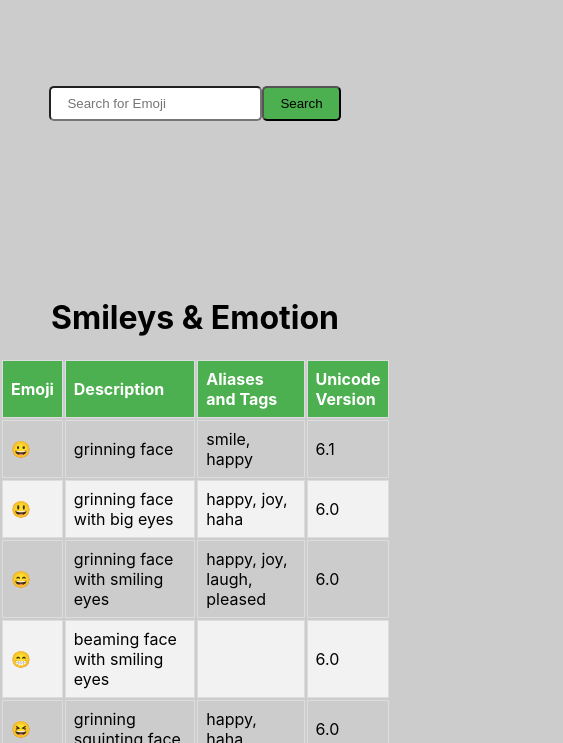
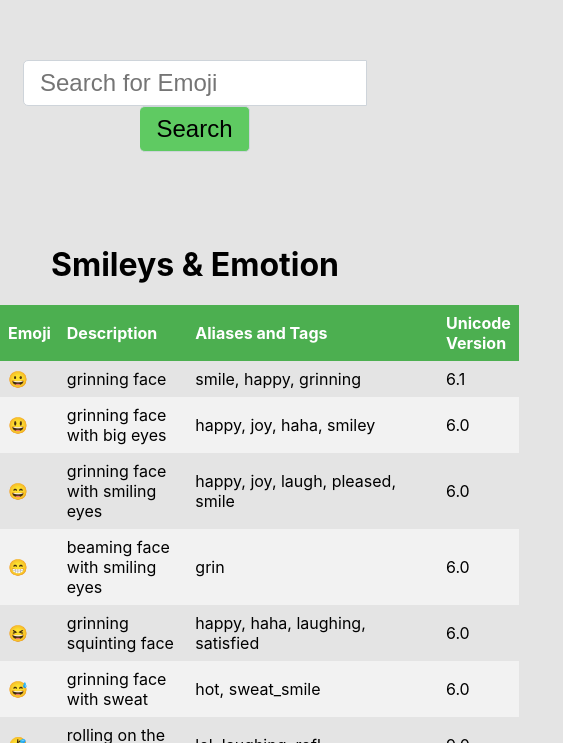
Before and after one commit to Zeyu-Li/emoji-finder, a React (Create React App) app: page / in a window 390 px wide. Shown: the part 101-844 px from the top of the page, 563 px wide, since content can reach past the window. Built offline with nearby package versions, Linux system fonts and the light colour scheme.

Commit message:
finished emoji finding website

```diff
--- a/public/index.html
+++ b/public/index.html
@@ -15,6 +15,5 @@
   <body>
     <noscript>You need to enable JavaScript to run this app.</noscript>
     <div id="root"></div>
-
   </body>
 </html>
--- a/src/App.js
+++ b/src/App.js
@@ -1,16 +1,108 @@
-import React from 'react';
+import React, {Component, useState} from 'react';
 import Table from './Table';
 import Search from './Search';
 
-function App() {
+class App extends Component {
 
+    state = {
+        data: {},
+        emojis: {},
+        rendered_emojis: {},
+        // category: "",
+        // pages: 1,
+        searchStr: '',
+        loaded: false,
+        reload: false
+    }
 
-    return (
-        <div className="main_content">
-            <Search />
-            <Table />
-        </div>
-    )
+    // constructor(props) {
+    //     super(props);
+    //     this.state = {searchStr: ''}
+    //     this.searchInput = this.searchInput.bind(this);
+    // }
+
+    componentDidMount() {
+        // mounts json
+        this.setState({loaded: false})
+        fetch('json/emoji.json')
+        .then(data => data.json())
+        .then(data => this.setState({data}))
+        .then(_ => this.init())
+        .then(data => this.setState({data, loaded: true}))
+    }
+
+    init() {
+        // once we get the json, this is called
+
+        // set the first category
+        let category_ = this.state.data[0].category
+        let categories = {}
+
+        let tmp = []
+
+        // for each emoji, set row
+        for (let emoji of this.state.data) {
+
+            // set emoji data
+            let single_emoji = {
+                text: emoji.emoji,
+                description: emoji.description,
+                category: emoji.category,
+                aliases: emoji.aliases,
+                tags: emoji.tags,
+                unicode_version: emoji.unicode_version
+            }
+            // assuming emojis are in order of categories
+            if (category_ != emoji.category) {
+                categories[category_] = tmp
+                category_ = emoji.category
+                tmp = []
+            }
+            // push single emoji into emojis state
+            tmp.push(single_emoji)
+        }
+
+    this.setState({emojis: categories})
+    this.setState({rendered_emojis: categories})
+
+    // debug
+    // console.log(this.state.emojis)
+
+    }
+
+    // TODO: move to search
+    searchInput = (event) => {
+        let search_str = event.target.value.toLowerCase()
+        // console.log(search_str)
+        // filters through all the emoji names
+        // console.log(this.state.emojis)
+        let categories = {}
+
+        Object.entries(this.state.emojis).map(item => {
+            categories[item[0]] = item[1].filter(emoji => {
+                return (emoji.description.includes(search_str) || emoji.aliases.includes(search_str) || emoji.tags.join().includes(search_str))
+            })
+        })
+        // console.log(categories)
+        this.setState({rendered_emojis: categories,searchStr: search_str, loaded: !this.state.loaded})
+        // console.log(this.state.rendered_emojis, this.state.loaded)
+    }
+
+    render() {
+        return (
+            <div className="main_content">
+                {/* searching */}
+            <div className="search">
+                <input id="searchInput" type="text" placeholder="Search for Emoji" size="20" onChange={this.searchInput} title="Search Emoji"></input>
+                <button className="btn" type="submit">Search</button>
+            </div>
+
+                {/* <Search /> */}
+                {this.state.loaded ? <Table data={this.state.rendered_emojis}/>: <p className="none">...</p>}
+                {this.state.loaded ? <p className="none">...</p> :<Table data={this.state.rendered_emojis}/>}
+            </div>
+        )
+    }
 }
 
 export default App;
--- a/src/Search.js
+++ b/src/Search.js
@@ -1,17 +1,23 @@
-import React, { Component } from 'react'
+import React, { Component, useState } from 'react'
 // Search class
 
 class Search extends Component {
 
+
     searchInput(event) {
-        console.log(event)
+        // debug
+        console.log(event.target.value)
+    }
+
+    search() {
+        return
     }
 
     render() {
         return (
             <div className="search">
-                <input id="searchInput" type="text" placeholder="Search for Emoji" size="20" onChange={this.searchInput}></input>
-                <button class="btn" type="submit">Search</button>
+                <input id="searchInput" type="text" placeholder="Search for Emoji" size="20" onChange={this.searchInput} title="Search Emoji"></input>
+                <button className="btn" type="submit">Search</button>
             </div>
         )
     }
--- a/src/Table.js
+++ b/src/Table.js
@@ -3,56 +3,31 @@ import React, { Component } from 'react'
 
 class Table extends Component {
     // a table
-
     state = {
-        data: [],
-        emojis: [],
-        category: "",
-        pages: 1,
-        loaded: false,
-        reload: false
+        emojis: this.props.data
     }
 
-    componentDidMount() {
-        // mounts json
-        this.setState({loaded: true})
-        fetch('json/emoji.json')
-        .then(data => data.json())
-        .then(data => this.setState({data}))
-        .then(_ => this.init())
-        .then(data => this.setState({data, loaded: false}))
-    }
+    copy(text) {
+        // copies to clipboard
+        // debug
+        let emoji = text.currentTarget.dataset.id
+        let textField = document.createElement('textarea')
+        textField.innerText = emoji
+        document.body.appendChild(textField)
+        textField.select()
+        document.execCommand('copy')
+        textField.remove()
 
-    init() {
-        // once we get the json, this is called
 
-        // set the first category
-        this.setState({
-            category: this.state.data[0].category
-        })
-
-        // for each emoji, set row
-        for (let emoji of this.state.data) {
-
-            // set emoji data
-            let single_emoji = {
-                text: emoji.emoji,
-                description: emoji.description,
-                category: emoji.category,
-                aliases: emoji.aliases,
-                tags: emoji.tags,
-                unicode_version: emoji.unicode_version
-            }
-            // push single emoji into emojis state
-            this.state.emojis.push(single_emoji)
-        }
+        // console.log(text.currentTarget.dataset.id )
+        // document.execCommand('copy')
     }
 
     renderNextPage() {
-        let pages = this.state.pages
+        // let pages = this.state.pages
         return (
-            <div key={this.state.category}>
-            <h1>{this.state.category}</h1><table>
+            <div>
+            <h1>{this.props.data.category}</h1><table>
                 <thead>
                     <tr>
                     <th scope="col">Emoji</th>
@@ -63,35 +38,65 @@ class Table extends Component {
                 </thead>
                 <tbody>
             {
-            // once loaded show the first category
-            this.state.loaded ? <tr><th>...</th></tr>:
-            this.state.emojis.map((element, index) => {
+            this.props.data.emojis.map((element, index) => {
                 if (element.category === this.state.category) {
                     return (
                         // remove duplicates of tags and aliases
-                        <tr><td>{element.text}</td><td>{element.description}</td><td>{[...new Set(element.tags.concat(element.tags))].join(", ")} </td><td>{element.unicode_version}</td></tr>
+                        <tr onClick={this.copy.bind(this)} data-id={element.text}><td>{element.text}</td><td>{element.description}</td><td>{[...new Set(element.tags.concat(element.aliases))].join(", ")} </td><td>{element.unicode_version}</td></tr>
                     )
-                } else if (pages !== this.state.pages) {
-                    // set next category and end map
-                    this.state.category = element.category
-                    this.state.pages++
-                    return
                 }
+                // else if (pages !== this.state.pages) {
+                //     // set next category and end map
+                //     this.state.category = element.category
+                //     this.state.pages++
+                //     return
+                // }
             })
             }
             </tbody></table></div>
         )
     }
 
-    search_emoji = (string) => {
-        // filters through all the emoji names
-        ;
+    renderAllPages() {
+        // render all the pages
+
+        // debug
+        // console.log(this.state.emojis)
+
+        // for each entry
+        return Object.entries(this.state.emojis).map((item, index) => {
+            // console.log(category)
+            // if empty, don't display anything
+            if (!item[1].length) {
+                return
+            }
+            return (
+                <div>
+                <h1>{item[0]}</h1>
+                <table>
+                    <thead>
+                        <tr>
+                        <th scope="col">Emoji</th>
+                        <th scope="col">Description</th>
+                        <th scope="col">Aliases and Tags</th>
+                        <th scope="col">Unicode Version</th>
+                        </tr>
+                    </thead>
+                    <tbody>
+                        {item[1].map(element => {
+                            // console.log(element[1].text)
+return (<tr onClick={this.copy.bind(this)} data-id={element.text} ><td>{element.text}</td><td>{element.description}</td><td>{[...new Set(element.tags.concat(element.aliases))].join(", ")} </td><td>{element.unicode_version}</td></tr>)
+                        })}
+</tbody></table></div>
+            )
+        })
     }
+
 
     render() {
         return (
             <div className="table">
-                {this.renderNextPage()}
+                {this.renderAllPages()}
             </div>
         )
     }
--- a/src/index.css
+++ b/src/index.css
@@ -6,7 +6,14 @@ body {
   -webkit-font-smoothing: antialiased;
   -moz-osx-font-smoothing: grayscale;
 
-  background-color: #cccccc;
+  background-color: #e4e4e4;
+}
+
+/* transitions */
+.btn, #searchInput, tbody tr {
+  transition: .2s;
+  -moz-transition: .2s;
+  -webkit-transition: .2s;
 }
 
 code {
@@ -21,44 +28,94 @@ h1 {
 .main_content {
   margin: auto 0;
   padding-top: 10px;
+  margin-bottom: 100px;
 }
 
 
 /* search bar */
 .search {
-  margin-top: 20vh;
-  margin-bottom: 20vh;
+  margin-top: 17vh;
+  margin-bottom: 10vh;
   text-align: center;
-    padding: 8px 16px;
+  padding: 8px 16px;
 }
 
 #searchInput {
   border-radius: 5px;
+  border-top-right-radius: 0px;
+  border-bottom-right-radius: 0px;
   padding: 8px 16px;
+  border: 1px solid #ced4da;
+  font-size: 1.5rem;
+}
+
+#searchInput:focus {
+  background-color: #fff;
+  outline: 0;
+  border-color: #80bdff;
+  box-shadow: 0 0 0 0.2rem rgba(0,123,255,.25);
 }
 
 .btn {
   padding: 8px 16px;
   border-radius: 5px;
-  background-color: #4CAF50;
+  border-top-left-radius: 0px;
+  border-bottom-left-radius: 0px;
+  border: 1px solid #ced4da;
+  border-left: 0px;
+  background-color: #5fca62;
+  font-size: 1.5rem;
 
 }
 
 .btn:hover{
-  background-color: #287a2a;
+  background-color: #4ba84c;
+}
+.btn:active{
+  background-color: #7bdb7c;
+}
 
+.btn:focus {
+  outline: 0;
+}
+
+.none {
+  display: none;
 }
 
 /* tables */
 table {
-
+  border-spacing: 0px;
   margin-left: auto;
   margin-right: auto;
+  max-width: 1000px;
+  width: 85vw;
+}
+@media only screen and (max-width: 600px) {
+  table {
+    width: 100vw;
+  }
+  .btn {
+    border-top-left-radius: 5px;
+    border-bottom-left-radius: 5px;
+  }
+  #searchInput {
+    border-top-right-radius: 0px;
+    border-bottom-right-radius: 0px;
+  }
+}
+
+tr {
+  cursor: pointer;
 }
 
 table th, table td {
-  border: 1px solid #ddd;
   padding: 8px;
+}
+table tr {
+  border-bottom: 1px solid black;
+  border-top: 1px solid black;
+  border-collapse: collapse;
 }
 
 thead {
@@ -76,5 +133,5 @@ table tr:nth-child(even){
 }
 
 tbody tr:hover {
-  background-color: #acacac;
+  background-color: #c0c0c0;
 }
```
Also changed, not shown: public/json/emoji.json.
